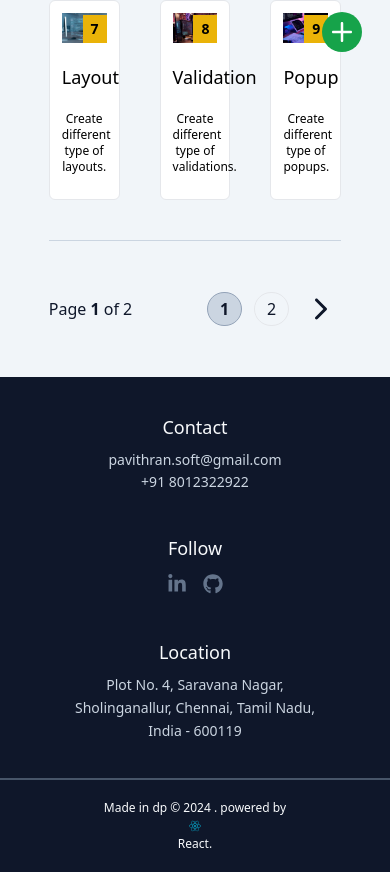
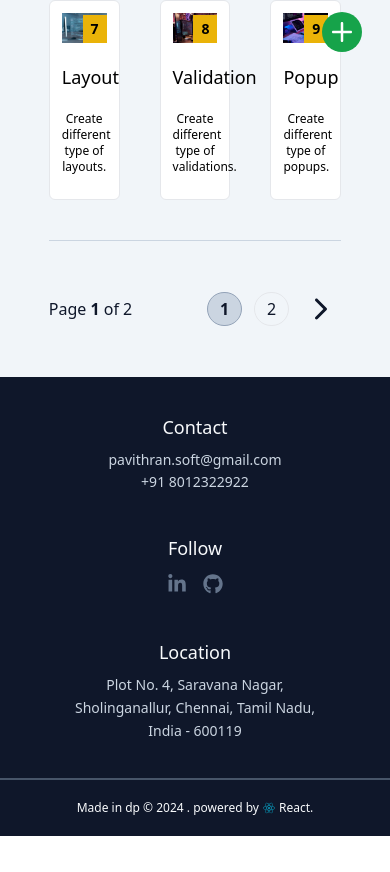
Before and after one commit to pavithransoft/pavi, a React (Vite) app: page /blog in a window 390 px wide. Shown: the part 752-1624 px from the top of the page. After the commit the page ends 1588 px from the top, so only its background shows below. Built offline with nearby package versions, Linux system fonts and the light colour scheme.

Commit message:
footer commit

```diff
--- a/src/components/Footer.jsx
+++ b/src/components/Footer.jsx
@@ -78,7 +78,7 @@ const Footer = () => {
         </div>
       </section>
       <hr className="border border-slate-600 w-full" />
-      <p className="flex flex-col sm:flex-row items-center justify-center gap-1 font-thin text-xs sm:text-sm 2xl:text-2xl p-5 2xl:p-14 text-center">
+      <p className="flex items-center justify-center gap-1 font-thin text-xs sm:text-sm 2xl:text-2xl p-5 2xl:p-14 text-center">
         Made in dp &copy; 2024 . powered by
         <span>
           <FaReact className="fill-cyan-600" />
```
